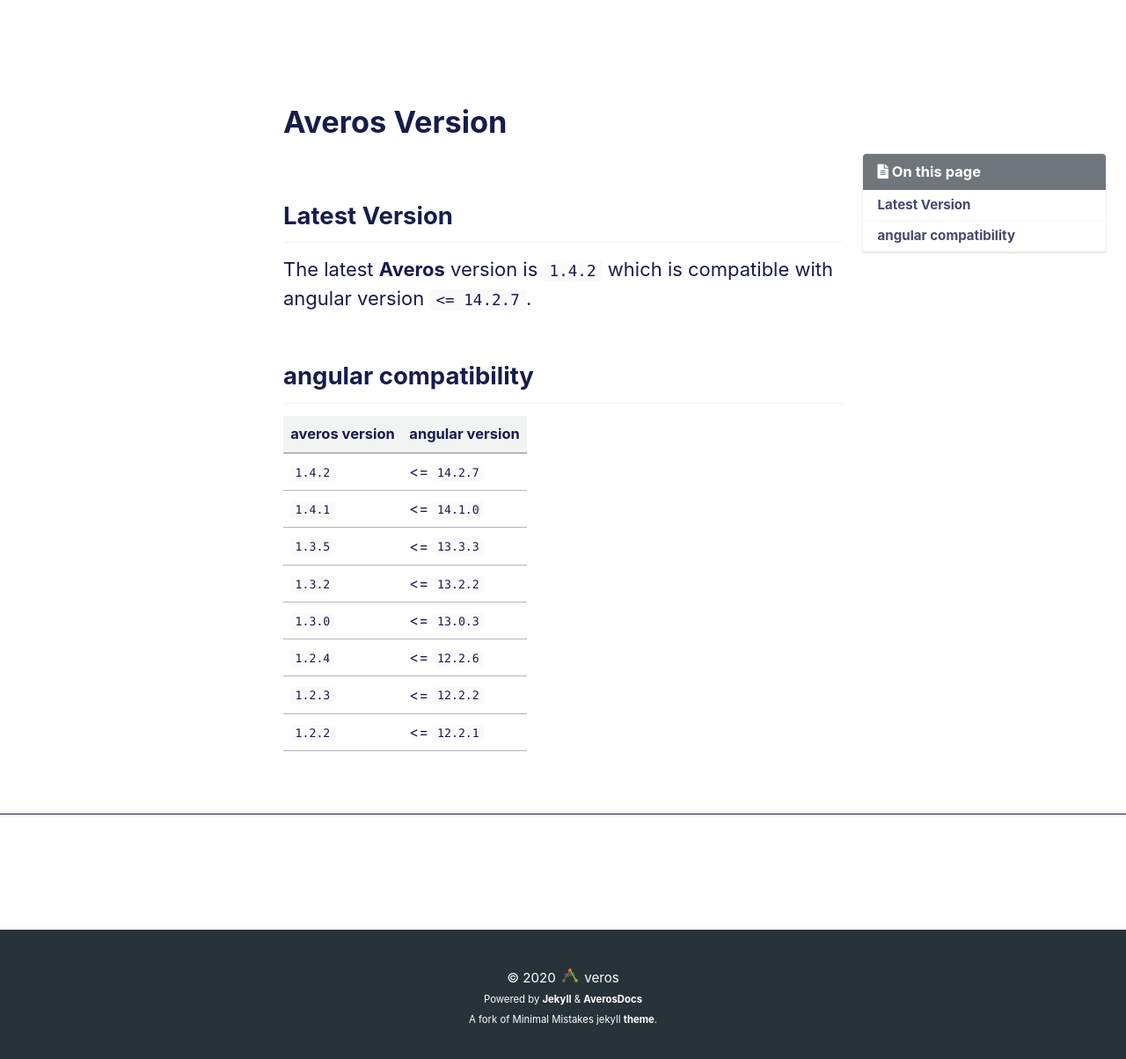
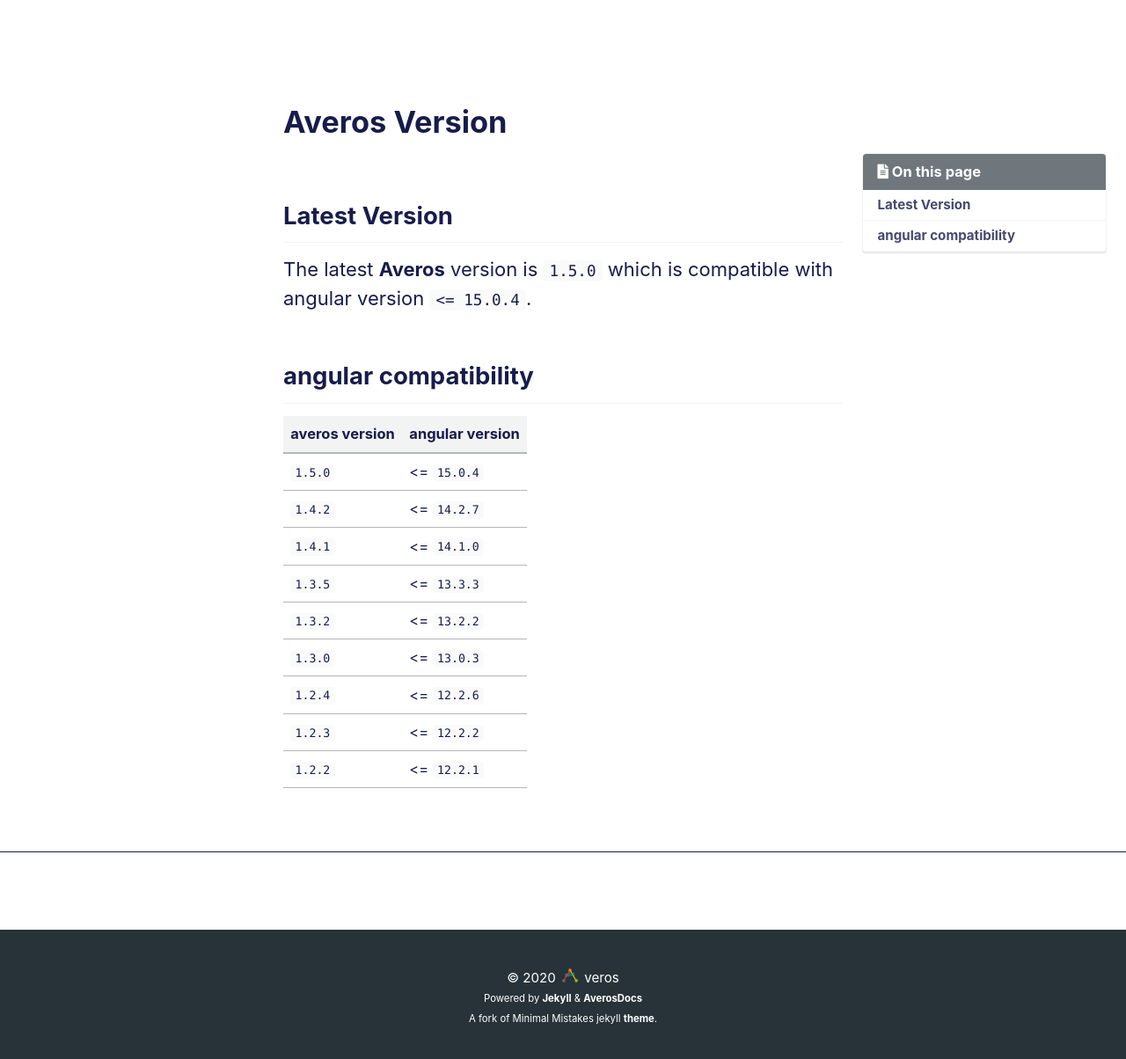
Before and after one commit to averos-io/averos-io.github.io, a Jekyll site: the page built from _pages/latest-version.md, in a window 1280 px wide and 1213 px high. Shown: the top 1204 px of the window at 88% size. Built offline with Jekyll 4.4.1, drawn with Linux system fonts in a browser that asks for light colours; cached includes are drawn as plain includes; comment, search, counter and statistics services are not loaded; a style sheet for code colours, icons or effects is not loaded.

Commit message:
updated with averos v1.5.0

```diff
--- a/_config.yml
+++ b/_config.yml
@@ -17,7 +17,7 @@
 repository               : "averos-io/averos-io.github.io"
 teaser                   : # path of fallback teaser image, e.g. "/assets/images/500x300.png"
 logo                     : "/assets/logo/averos.png" # path of logo image to display in the masthead, e.g. "/assets/images/88x88.png"
-averosversion            : "1.4.2"
+averosversion            : "1.5.0"
 masthead_title           : # overrides the website title displayed in the masthead, use " " for no title
 # breadcrumbs            : false # true, false (default)
 words_per_minute         : 200
--- a/_pages/latest-version.md
+++ b/_pages/latest-version.md
@@ -8,13 +8,14 @@
 ## **Latest Version**
 
 
-The latest **Averos** version is `1.4.2` which is compatible with angular version  `<= 14.2.7`.
+The latest **Averos** version is `1.5.0` which is compatible with angular version  `<= 15.0.4`.
 
 
 ## **angular compatibility**
 
 | **averos version** | **angular version** |
 | ------ | ------ |
+| `1.5.0` | <= `15.0.4` |
 | `1.4.2` | <= `14.2.7` |
 | `1.4.1` | <= `14.1.0` |
 | `1.3.5` | <= `13.3.3` |
```
